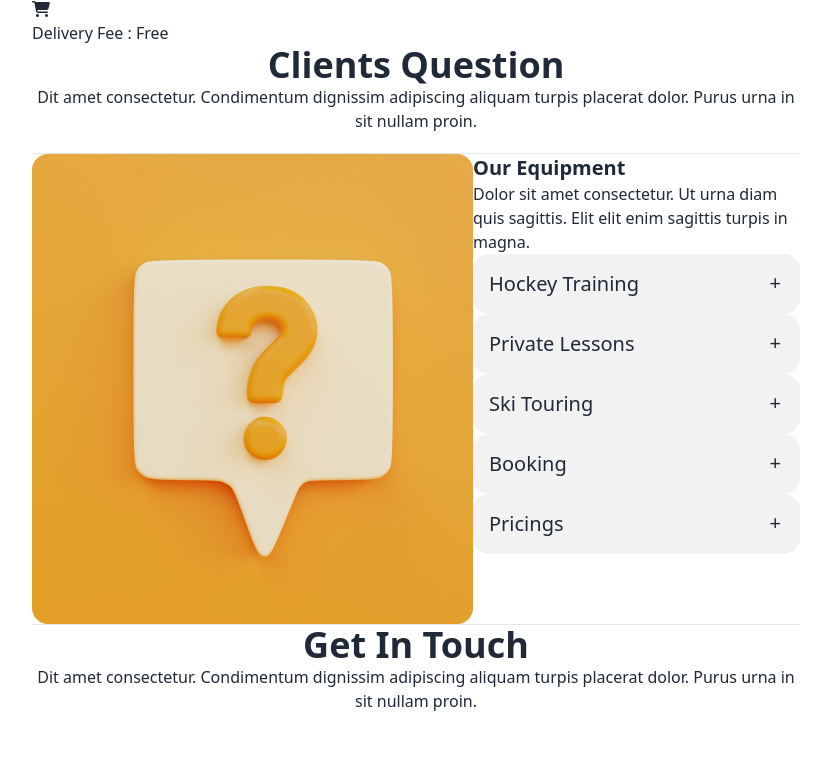
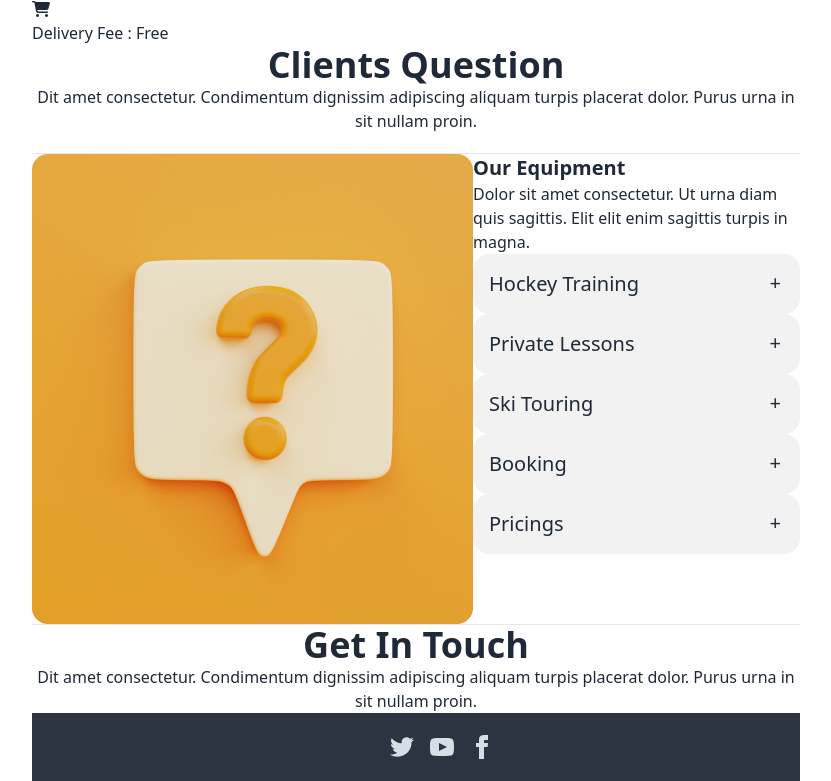
Before and after one commit to Rokib2/Assignment-3, a plain HTML site: page index.html in a window 1280 px wide. Shown: the part 3599-4380 px from the top of the page, without its empty margins (224-1055 px from the left). Before the commit the page ends 4312 px from the top, so only its background shows below. Drawn offline with nearby package versions, Linux system fonts and the light colour scheme.

Commit message:
added footer

```diff
--- a/index.html
+++ b/index.html
@@ -330,9 +330,17 @@
 
         </div>
     </main>
-    <footer>
-
-    </footer>
+    <footer class="footer items-center p-4 bg-neutral text-neutral-content">
+        <aside class="items-center grid-flow-col">
+          <svg width="36" height="36" viewBox="0 0 24 24" xmlns="http://www.w3.org/2000/svg" fill-rule="evenodd" clip-rule="evenodd" class="fill-current"><path ></path></svg>
+        </aside>
+        <nav class="grid-flow-col gap-4 items-center">
+          <a><svg xmlns="http://www.w3.org/2000/svg" width="24" height="24" viewBox="0 0 24 24" class="fill-current"><path d="M24 4.557c-.883.392-1.832.656-2.828.775 1.017-.609 1.798-1.574 2.165-2.724-.951.564-2.005.974-3.127 1.195-.897-.957-2.178-1.555-3.594-1.555-3.179 0-5.515 2.966-4.797 6.045-4.091-.205-7.719-2.165-10.148-5.144-1.29 2.213-.669 5.108 1.523 6.574-.806-.026-1.566-.247-2.229-.616-.054 2.281 1.581 4.415 3.949 4.89-.693.188-1.452.232-2.224.084.626 1.956 2.444 3.379 4.6 3.419-2.07 1.623-4.678 2.348-7.29 2.04 2.179 1.397 4.768 2.212 7.548 2.212 9.142 0 14.307-7.721 13.995-14.646.962-.695 1.797-1.562 2.457-2.549z"></path></svg>
+          </a>
+          <a><svg xmlns="http://www.w3.org/2000/svg" width="24" height="24" viewBox="0 0 24 24" class="fill-current"><path d="M19.615 3.184c-3.604-.246-11.631-.245-15.23 0-3.897.266-4.356 2.62-4.385 8.816.029 6.185.484 8.549 4.385 8.816 3.6.245 11.626.246 15.23 0 3.897-.266 4.356-2.62 4.385-8.816-.029-6.185-.484-8.549-4.385-8.816zm-10.615 12.816v-8l8 3.993-8 4.007z"></path></svg></a>
+          <a><svg xmlns="http://www.w3.org/2000/svg" width="24" height="24" viewBox="0 0 24 24" class="fill-current"><path d="M9 8h-3v4h3v12h5v-12h3.642l.358-4h-4v-1.667c0-.955.192-1.333 1.115-1.333h2.885v-5h-3.808c-3.596 0-5.192 1.583-5.192 4.615v3.385z"></path></svg></a>
+        </nav>
+      </footer>
 </body>
 
 </html>
```
